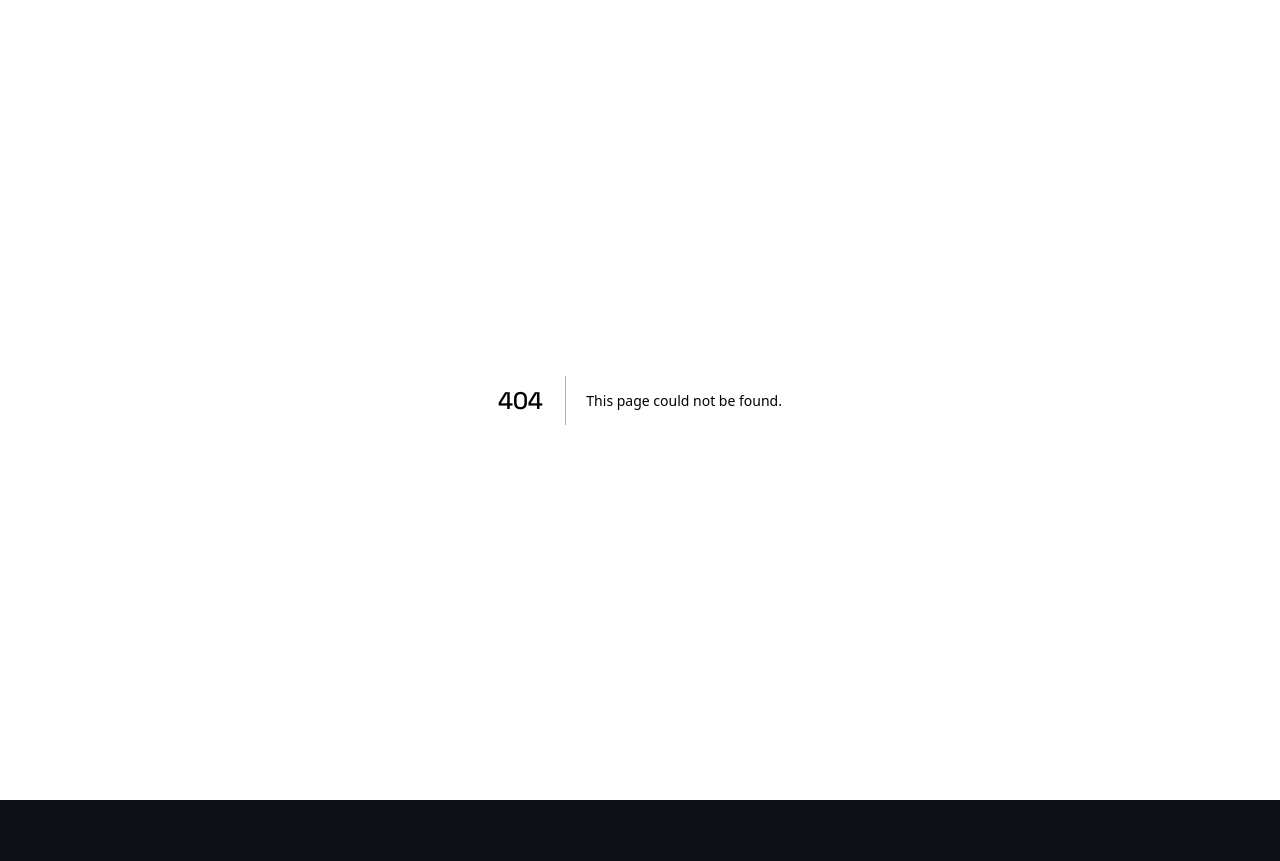
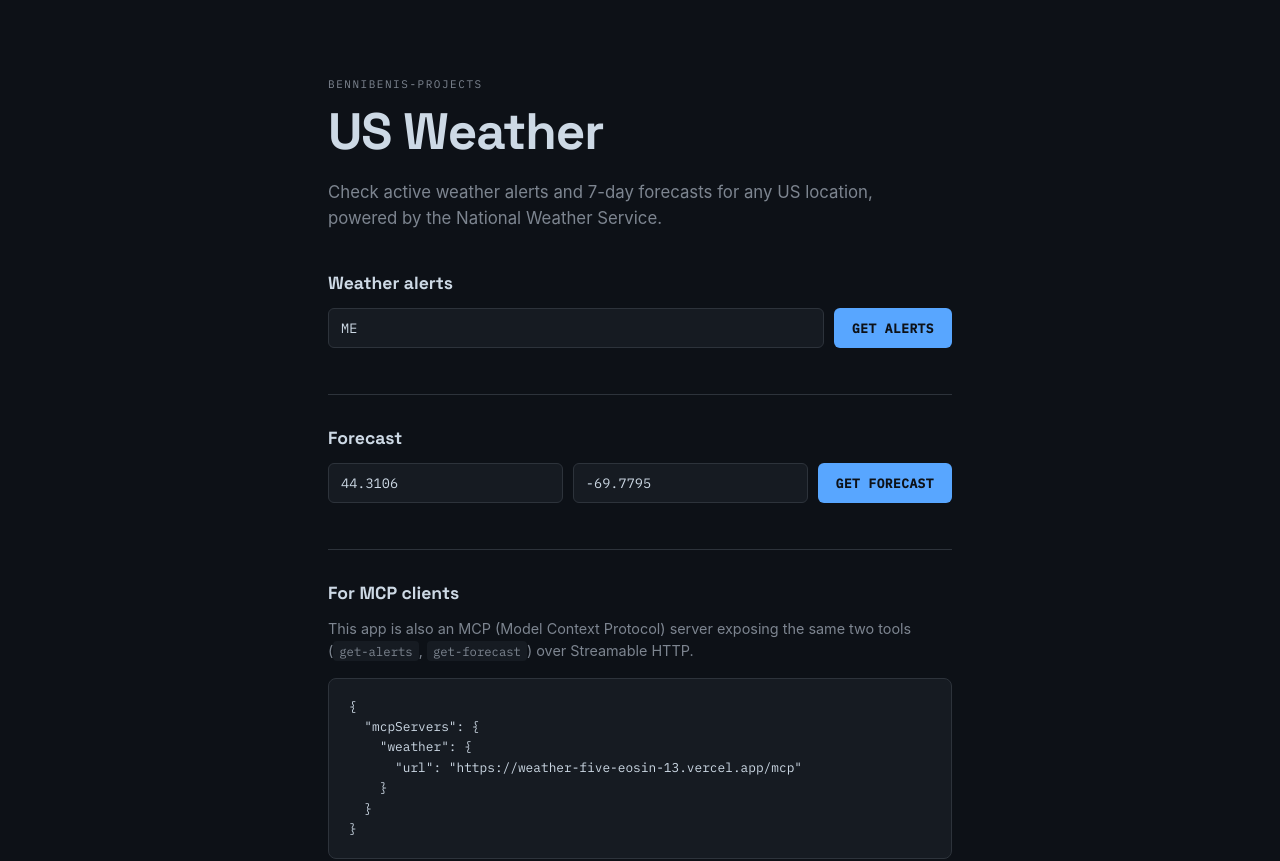
Before and after one commit to bennibeni/Weather, a Next.js app: page /mcp in a window 1280 px wide. Before the commit this address had no page. Shown: the top 861 px of the page. Before the commit the page ends 800 px from the top, so only its background shows below. Built offline with nearby package versions, Linux system fonts and the light colour scheme.

Commit message:
Add interactive weather UI

```diff
--- /dev/null
+++ b/app/mcp/api/alerts/route.ts
@@ -0,0 +1,13 @@
+import { NextRequest, NextResponse } from "next/server";
+import { getAlertsText } from "../../../lib/nws";
+
+export async function GET(request: NextRequest) {
+  const state = request.nextUrl.searchParams.get("state") ?? "";
+  try {
+    const text = await getAlertsText(state);
+    return NextResponse.json({ text });
+  } catch (error) {
+    const message = error instanceof Error ? error.message : String(error);
+    return NextResponse.json({ error: message }, { status: 400 });
+  }
+}
--- /dev/null
+++ b/app/mcp/api/forecast/route.ts
@@ -0,0 +1,21 @@
+import { NextRequest, NextResponse } from "next/server";
+import { getForecastText } from "../../../lib/nws";
+
+export async function GET(request: NextRequest) {
+  const latParam = request.nextUrl.searchParams.get("lat");
+  const lonParam = request.nextUrl.searchParams.get("lon");
+  const lat = latParam !== null ? Number(latParam) : NaN;
+  const lon = lonParam !== null ? Number(lonParam) : NaN;
+
+  if (Number.isNaN(lat) || Number.isNaN(lon)) {
+    return NextResponse.json({ error: "Invalid latitude/longitude." }, { status: 400 });
+  }
+
+  try {
+    const text = await getForecastText(lat, lon);
+    return NextResponse.json({ text });
+  } catch (error) {
+    const message = error instanceof Error ? error.message : String(error);
+    return NextResponse.json({ error: message }, { status: 400 });
+  }
+}
--- /dev/null
+++ b/app/mcp/globals.css
@@ -0,0 +1,165 @@
+@import url('https://fonts.googleapis.com/css2?family=Space+Grotesk:wght@500;700&family=IBM+Plex+Mono:wght@400;500&display=swap');
+
+:root {
+  --bg:        #0d1117;
+  --surface:   #161b22;
+  --border:    #2d333b;
+  --ink:       #cdd9e5;
+  --ink-dim:   #7d8590;
+  --accent:    #58a6ff;
+  --danger:    #f85149;
+}
+
+* { box-sizing: border-box; }
+html { background: var(--bg); }
+body {
+  color: var(--ink);
+  font-family: -apple-system, 'Segoe UI', system-ui, sans-serif;
+  margin: 0;
+  -webkit-font-smoothing: antialiased;
+}
+a { color: inherit; text-decoration: none; }
+
+.shell {
+  margin: 0 auto;
+  max-width: 720px;
+  min-height: 100vh;
+  padding: clamp(40px, 6vw, 80px) clamp(20px, 4vw, 48px) 80px;
+}
+
+.eyebrow {
+  color: var(--ink-dim);
+  font-family: 'IBM Plex Mono', monospace;
+  font-size: 11px;
+  letter-spacing: 0.14em;
+  margin: 0 0 14px;
+  text-transform: uppercase;
+}
+
+h1 {
+  font-family: 'Space Grotesk', system-ui, sans-serif;
+  font-size: clamp(2.2rem, 6vw, 3.2rem);
+  font-weight: 700;
+  letter-spacing: -0.02em;
+  line-height: 1.05;
+  margin: 0 0 20px;
+}
+
+h2 {
+  font-family: 'Space Grotesk', system-ui, sans-serif;
+  font-size: 1.1rem;
+  font-weight: 700;
+  margin: 0 0 14px;
+}
+
+.lede {
+  color: var(--ink-dim);
+  font-size: 1.05rem;
+  line-height: 1.6;
+  margin: 0 0 40px;
+  max-width: 56ch;
+}
+
+.lede-small {
+  color: var(--ink-dim);
+  font-size: 0.9rem;
+  line-height: 1.5;
+  margin: 0 0 16px;
+}
+
+.panel {
+  border-bottom: 1px solid var(--border);
+  margin-bottom: 32px;
+  padding-bottom: 32px;
+}
+
+.panel-dev { border-bottom: none; }
+
+.form-row {
+  display: flex;
+  flex-wrap: wrap;
+  gap: 10px;
+  margin-bottom: 14px;
+}
+
+input {
+  background: var(--surface);
+  border: 1px solid var(--border);
+  border-radius: 6px;
+  color: var(--ink);
+  flex: 1;
+  font-family: 'IBM Plex Mono', monospace;
+  font-size: 0.85rem;
+  min-width: 120px;
+  padding: 10px 12px;
+}
+
+input:focus {
+  border-color: var(--accent);
+  outline: 1px solid var(--accent);
+}
+
+button {
+  background: var(--accent);
+  border: none;
+  border-radius: 6px;
+  color: #0d1117;
+  cursor: pointer;
+  font-family: 'IBM Plex Mono', monospace;
+  font-size: 0.8rem;
+  font-weight: 600;
+  letter-spacing: 0.04em;
+  padding: 10px 18px;
+  text-transform: uppercase;
+  transition: opacity 120ms ease;
+  white-space: nowrap;
+}
+
+button:disabled { cursor: default; opacity: 0.5; }
+button:hover:not(:disabled) { opacity: 0.85; }
+
+.error {
+  color: var(--danger);
+  font-size: 0.85rem;
+  margin: 0 0 10px;
+}
+
+.result {
+  max-height: 360px;
+  overflow-y: auto;
+  white-space: pre-wrap;
+}
+
+code {
+  background: var(--surface);
+  border-radius: 4px;
+  font-family: 'IBM Plex Mono', monospace;
+  font-size: 0.85em;
+  padding: 2px 6px;
+}
+
+pre {
+  background: var(--surface);
+  border: 1px solid var(--border);
+  border-radius: 8px;
+  color: var(--ink);
+  font-family: 'IBM Plex Mono', monospace;
+  font-size: 0.8rem;
+  line-height: 1.6;
+  margin: 0;
+  overflow-x: auto;
+  padding: 18px 20px;
+}
+
+.links {
+  display: flex;
+  gap: 20px;
+  font-family: 'IBM Plex Mono', monospace;
+  font-size: 0.75rem;
+  letter-spacing: 0.06em;
+  margin-top: 8px;
+  text-transform: uppercase;
+}
+
+.links a { color: var(--accent); }
+.links a:hover { text-decoration: underline; }
--- /dev/null
+++ b/app/mcp/layout.tsx
@@ -0,0 +1,14 @@
+import "./globals.css";
+
+export const metadata = {
+  title: "US Weather",
+  description: "Check US weather alerts and forecasts, powered by the National Weather Service. Also available as an MCP server.",
+};
+
+export default function RootLayout({ children }: { children: React.ReactNode }) {
+  return (
+    <html lang="en">
+      <body>{children}</body>
+    </html>
+  );
+}
--- /dev/null
+++ b/app/mcp/page.tsx
@@ -0,0 +1,122 @@
+"use client";
+
+import { useState, type FormEvent } from "react";
+
+export default function Home() {
+  const [state, setState] = useState("ME");
+  const [alertsText, setAlertsText] = useState<string | null>(null);
+  const [alertsLoading, setAlertsLoading] = useState(false);
+  const [alertsError, setAlertsError] = useState<string | null>(null);
+
+  const [lat, setLat] = useState("44.3106");
+  const [lon, setLon] = useState("-69.7795");
+  const [forecastText, setForecastText] = useState<string | null>(null);
+  const [forecastLoading, setForecastLoading] = useState(false);
+  const [forecastError, setForecastError] = useState<string | null>(null);
+
+  async function handleAlerts(e: FormEvent) {
+    e.preventDefault();
+    setAlertsLoading(true);
+    setAlertsError(null);
+    setAlertsText(null);
+    try {
+      const res = await fetch(`/api/alerts?state=${encodeURIComponent(state)}`);
+      const data = await res.json();
+      if (!res.ok) throw new Error(data.error ?? "Request failed.");
+      setAlertsText(data.text);
+    } catch (err) {
+      setAlertsError(err instanceof Error ? err.message : String(err));
+    } finally {
+      setAlertsLoading(false);
+    }
+  }
+
+  async function handleForecast(e: FormEvent) {
+    e.preventDefault();
+    setForecastLoading(true);
+    setForecastError(null);
+    setForecastText(null);
+    try {
+      const res = await fetch(`/api/forecast?lat=${encodeURIComponent(lat)}&lon=${encodeURIComponent(lon)}`);
+      const data = await res.json();
+      if (!res.ok) throw new Error(data.error ?? "Request failed.");
+      setForecastText(data.text);
+    } catch (err) {
+      setForecastError(err instanceof Error ? err.message : String(err));
+    } finally {
+      setForecastLoading(false);
+    }
+  }
+
+  return (
+    <main className="shell">
+      <p className="eyebrow">bennibenis-projects</p>
+      <h1>US Weather</h1>
+      <p className="lede">
+        Check active weather alerts and 7-day forecasts for any US location, powered by
+        the National Weather Service.
+      </p>
+
+      <section className="panel">
+        <h2>Weather alerts</h2>
+        <form onSubmit={handleAlerts} className="form-row">
+          <input
+            value={state}
+            onChange={(e) => setState(e.target.value.toUpperCase())}
+            maxLength={2}
+            placeholder="State code, e.g. ME"
+            aria-label="Two-letter state code"
+          />
+          <button type="submit" disabled={alertsLoading}>
+            {alertsLoading ? "Loading…" : "Get alerts"}
+          </button>
+        </form>
+        {alertsError && <p className="error">{alertsError}</p>}
+        {alertsText && <pre className="result">{alertsText}</pre>}
+      </section>
+
+      <section className="panel">
+        <h2>Forecast</h2>
+        <form onSubmit={handleForecast} className="form-row">
+          <input
+            value={lat}
+            onChange={(e) => setLat(e.target.value)}
+            placeholder="Latitude"
+            aria-label="Latitude"
+          />
+          <input
+            value={lon}
+            onChange={(e) => setLon(e.target.value)}
+            placeholder="Longitude"
+            aria-label="Longitude"
+          />
+          <button type="submit" disabled={forecastLoading}>
+            {forecastLoading ? "Loading…" : "Get forecast"}
+          </button>
+        </form>
+        {forecastError && <p className="error">{forecastError}</p>}
+        {forecastText && <pre className="result">{forecastText}</pre>}
+      </section>
+
+      <section className="panel panel-dev">
+        <h2>For MCP clients</h2>
+        <p className="lede-small">
+          This app is also an MCP (Model Context Protocol) server exposing the same two
+          tools (<code>get-alerts</code>, <code>get-forecast</code>) over Streamable HTTP.
+        </p>
+        <pre>{`{
+  "mcpServers": {
+    "weather": {
+      "url": "https://weather-five-eosin-13.vercel.app/mcp"
+    }
+  }
+}`}</pre>
+      </section>
+
+      <nav className="links">
+        <a href="https://github.com/bennibeni/Weather" target="_blank" rel="noreferrer">Source code</a>
+        <a href="https://links-page-bennibeni.vercel.app/" target="_blank" rel="noreferrer">&larr; All projects</a>
+      </nav>
+    </main>
+  );
+}
```
